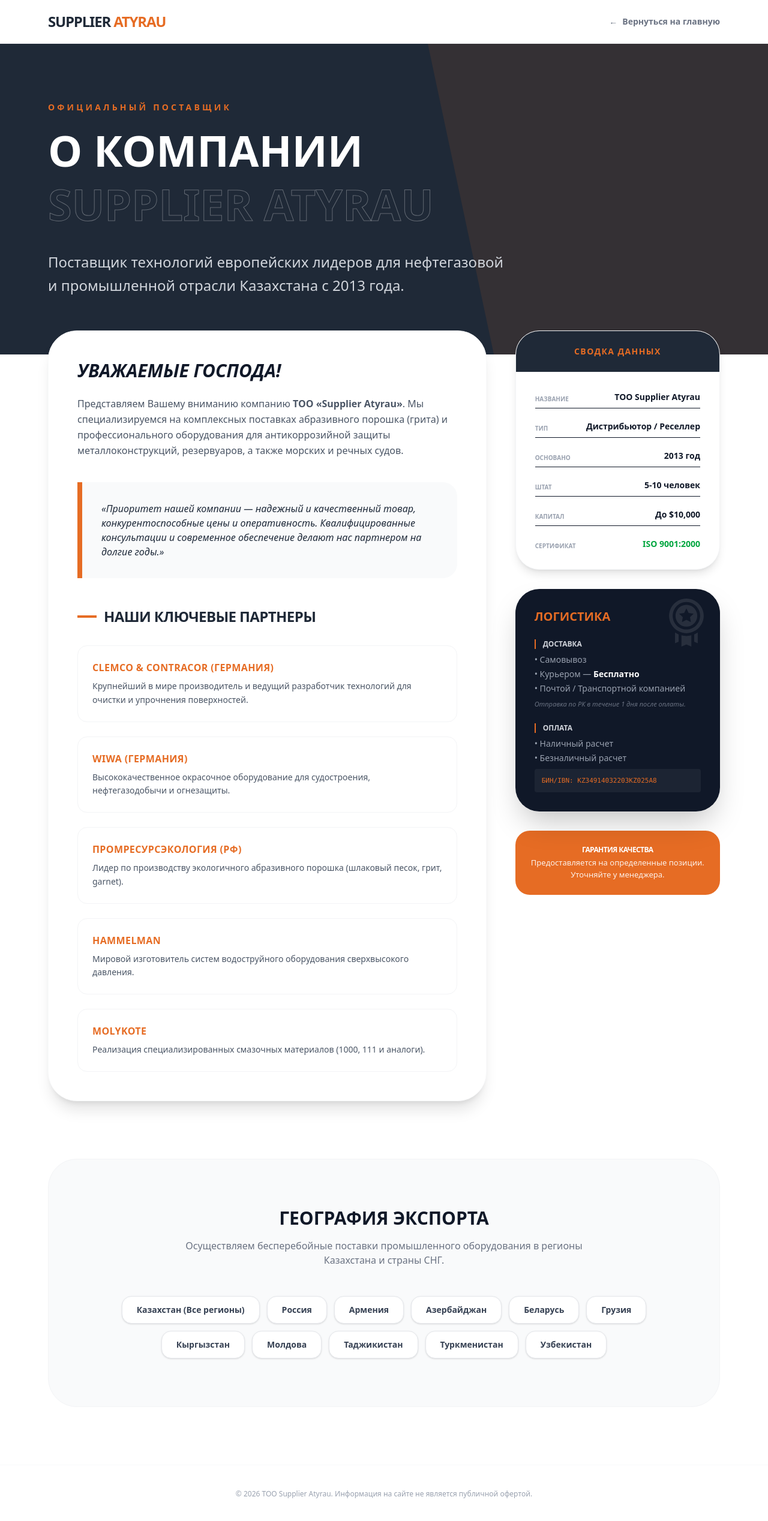
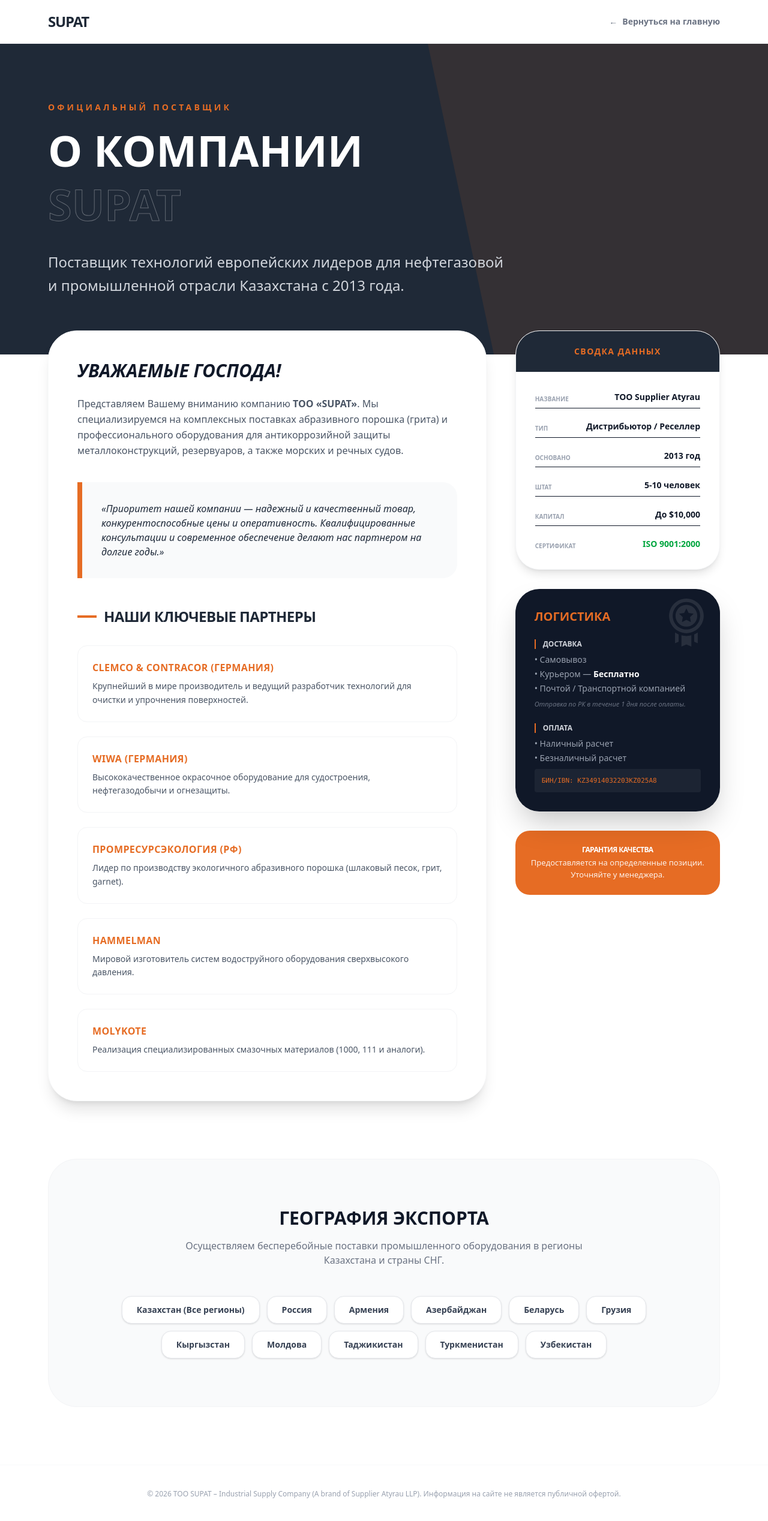
Before and after one commit to zxcoach/supplier-atyrau-web, a Next.js app: page /about in a window 1280 px wide. Shown: the top 2536 px of the page at 60% size. Built offline with nearby package versions, Linux system fonts and the light colour scheme.

Commit message:
change name

```diff
--- a/app/about/page.tsx
+++ b/app/about/page.tsx
@@ -13,7 +13,7 @@
             href="/"
             className="font-black text-2xl tracking-tighter text-[#1f2937]"
           >
-            SUPPLIER <span className="text-[#e66c24]">ATYRAU</span>
+            SUPAT <span className="text-[#e66c24]"></span>
           </Link>
           <Link
             href="/"
@@ -36,9 +36,7 @@
           </span>
           <h1 className="text-5xl md:text-7xl font-black mb-8 leading-tight uppercase">
             О компании <br />
-            <span className="text-transparent stroke-text">
-              Supplier Atyrau
-            </span>
+            <span className="text-transparent stroke-text">SUPAT</span>
           </h1>
           <p className="text-xl md:text-2xl text-gray-300 font-light max-w-3xl leading-relaxed">
             Поставщик технологий европейских лидеров для нефтегазовой и
@@ -58,10 +56,10 @@
               </h2>
               <p className="text-gray-600 leading-relaxed">
                 Представляем Вашему вниманию компанию{" "}
-                <strong>ТОО «Supplier Atyrau»</strong>. Мы специализируемся на
-                комплексных поставках абразивного порошка (грита) и
-                профессионального оборудования для антикоррозийной защиты
-                металлоконструкций, резервуаров, а также морских и речных судов.
+                <strong>ТОО «SUPAT»</strong>. Мы специализируемся на комплексных
+                поставках абразивного порошка (грита) и профессионального
+                оборудования для антикоррозийной защиты металлоконструкций,
+                резервуаров, а также морских и речных судов.
               </p>
               <div className="my-10 p-8 bg-gray-50 border-l-8 border-[#e66c24] rounded-r-3xl">
                 <p className="text-gray-800 font-medium italic m-0">
@@ -270,8 +268,8 @@
       </section>
 
       <footer className="max-w-7xl mx-auto px-6 text-center text-gray-400 text-xs py-10 border-t border-gray-50">
-        © 2026 ТОО Supplier Atyrau. Информация на сайте не является публичной
-        офертой.
+        © 2026 ТОО SUPAT – Industrial Supply Company (A brand of Supplier Atyrau
+        LLP). Информация на сайте не является публичной офертой.
       </footer>
 
       {/* Специальный стиль для текста-контура (можно вынести в глобальные CSS) */}
--- a/app/abrasives/page.tsx
+++ b/app/abrasives/page.tsx
@@ -9,7 +9,7 @@
       <header className="w-full bg-white shadow-sm border-b border-gray-100 sticky top-0 z-50">
         <div className="max-w-7xl mx-auto px-6 md:px-20 py-5 flex items-center justify-between">
           <div className="font-black text-2xl tracking-tighter text-[#1f2937]">
-            SUPPLIER <span className="text-[#e66c24]">ATYRAU</span>
+            SUPAT <span className="text-[#e66c24]"></span>
           </div>
           <Link
             href="/"
@@ -269,7 +269,8 @@
       </section>
 
       <footer className="max-w-7xl mx-auto px-10 text-center text-gray-400 text-[10px] uppercase tracking-widest py-16">
-        © 2026 Supplier Atyrau • Промышленное сырье ГОСТ / ТУ
+        © 2026 SUPAT – Industrial Supply Company (A brand of Supplier Atyrau
+        LLP) • Промышленное сырье ГОСТ / ТУ
       </footer>
     </main>
   );
--- a/app/page.tsx
+++ b/app/page.tsx
@@ -76,7 +76,7 @@
             </p>
 
             <div className="mb-12 p-6 bg-white/5 backdrop-blur-md border-l-4 border-[#e66c24] rounded-r-xl inline-block">
-              <h2 className="text-3xl font-bold mb-2">Supplier Atyrau</h2>
+              <h2 className="text-3xl font-bold mb-2">SUPAT</h2>
               <p className="text-gray-300 text-lg">
                 Официальный поставщик оборудования для нефтегазовой отрасли в
                 Казахстане
@@ -420,7 +420,8 @@
             г. Атырау, Республика Казахстан
           </p>
           <p className="text-gray-500 text-sm font-bold opacity-60">
-            © 2026 Supplier Atyrau. Все права защищены.
+            © 2026 SUPAT – Industrial Supply Company (A brand of Supplier Atyrau
+            LLP). Все права защищены.
           </p>
         </div>
         <div className="absolute top-0 right-0 w-64 h-64 bg-[#e66c24]/10 blur-[100px] rounded-full translate-x-1/2 -translate-y-1/2"></div>
```
